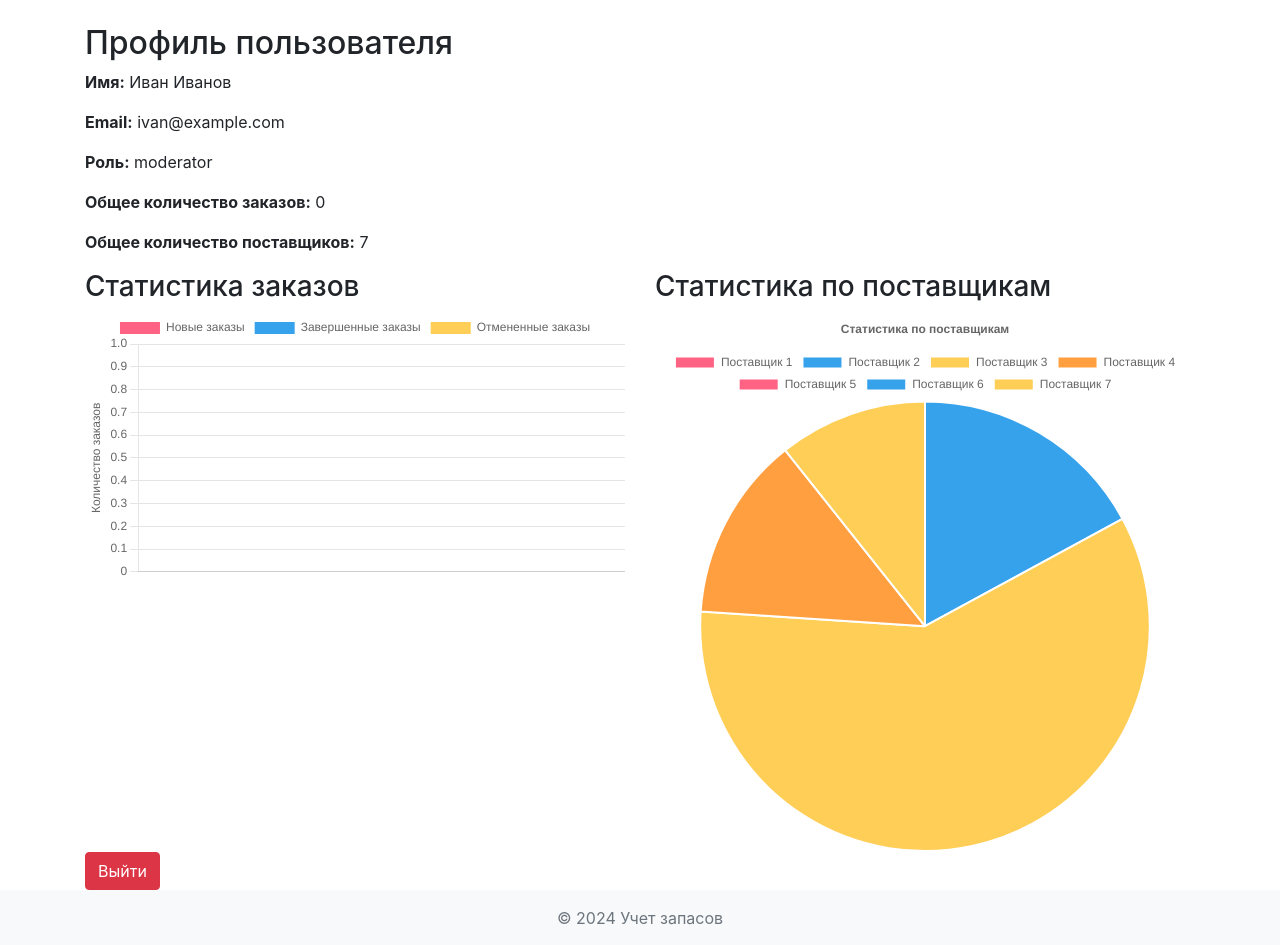
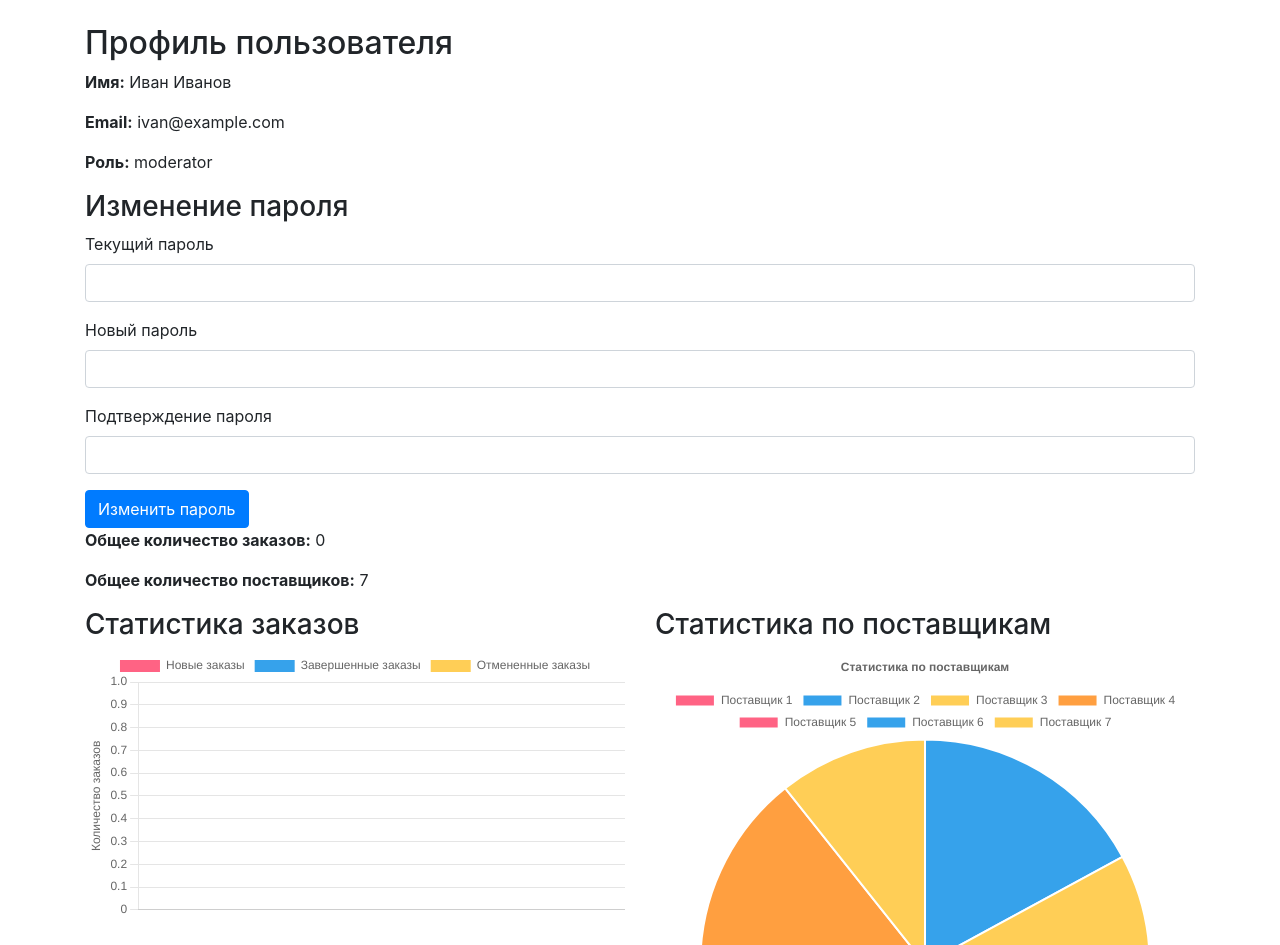
Before and after one commit to Demi-Play/record_keeping_app, a Flask app: page /profile in a window 1280 px wide. Shown: the part 56-1001 px from the top of the page. Run offline with Flask 3, Linux system fonts and the light colour scheme; a user stored in the database is signed in; some libraries are stand-ins or nearby versions.

Commit message:
Change password

```diff
--- a/app/forms.py
+++ b/app/forms.py
@@ -1,7 +1,7 @@
 from flask_wtf import FlaskForm
 from wtforms_sqlalchemy.fields import QuerySelectField
 from wtforms import DateTimeField, HiddenField, SelectField, StringField, PasswordField, IntegerField, SubmitField
-from wtforms.validators import DataRequired, Email, Length
+from wtforms.validators import DataRequired, Email, Length, EqualTo
 from app.models import InventoryItem, Supplier, User
 
 class RegistrationForm(FlaskForm):
@@ -15,6 +15,12 @@ class LoginForm(FlaskForm):
     email = StringField('Email', validators=[DataRequired(), Email()])
     password = PasswordField('Пароль', validators=[DataRequired()])
     submit = SubmitField('Войти')
+
+class ChangePasswordForm(FlaskForm):
+    current_password = PasswordField('Текущий пароль', validators=[DataRequired()])
+    new_password = PasswordField('Новый пароль', validators=[DataRequired()])
+    confirm_password = PasswordField('Подтверждение пароля', validators=[DataRequired(), EqualTo('new_password', message='Пароли не совпадают')])
+    submit = SubmitField('Изменить пароль')
 
 class InventoryItemForm(FlaskForm):
     name = StringField('Наименование товара', validators=[DataRequired()])
--- a/app/templates/profile.html
+++ b/app/templates/profile.html
@@ -13,6 +13,23 @@
 {% else %}
 <p><strong>Роль:</strong> client</p>
 {% endif %}
+<h3>Изменение пароля</h3>
+<form method="POST">
+    {{ form.hidden_tag() }}
+    <div class="form-group">
+        {{ form.current_password.label(class="form-control-label") }}
+        {{ form.current_password(class="form-control") }}
+    </div>
+    <div class="form-group">
+        {{ form.new_password.label(class="form-control-label") }}
+        {{ form.new_password(class="form-control") }}
+    </div>
+    <div class="form-group">
+        {{ form.confirm_password.label(class="form-control-label") }}
+        {{ form.confirm_password(class="form-control") }}
+    </div>
+    <button type="submit" class="btn btn-primary">Изменить пароль</button>
+</form>
 <p><strong>Общее количество заказов:</strong> {{ total_orders }}</p>
 <p><strong>Общее количество поставщиков:</strong> {{ total_suppliers }}</p>
 
--- a/app/views.py
+++ b/app/views.py
@@ -1,7 +1,7 @@
 from flask import abort, render_template, redirect, url_for, flash, request
 from flask_login import LoginManager, login_user, logout_user, login_required, current_user
 from app import app, db
-from app.forms import OrderForm, RegistrationForm, LoginForm, InventoryItemForm, SupplierForm
+from app.forms import ChangePasswordForm, OrderForm, RegistrationForm, LoginForm, InventoryItemForm, SupplierForm
 from app.models import InventoryItem, Supplier, User, Order, InventoryChangeHistory
 
 @app.route('/')
@@ -75,9 +75,25 @@ def logout():
     flash('Вы вышли из аккаунта.', 'success')
     return redirect(url_for('index'))
 
-@app.route('/profile')
+@app.route('/profile', methods=['GET', 'POST'])
 @login_required
 def profile():
+    form = ChangePasswordForm()
+
+    if form.validate_on_submit():
+        if not current_user.check_password(form.current_password.data):
+            flash('Неверный текущий пароль.', 'danger')
+            return redirect(url_for('profile'))
+
+        if form.new_password.data != form.confirm_password.data:
+            flash('Новый пароль и подтверждение не совпадают.', 'danger')
+            return redirect(url_for('profile'))
+
+        current_user.set_password(form.new_password.data)
+        db.session.commit()
+        flash('Пароль успешно изменен.', 'success')
+        return redirect(url_for('profile'))
+
     # Получаем статистику по заказам
     total_orders = Order.query.filter_by(user_id=current_user.id).count()
     total_suppliers = Supplier.query.count()
@@ -100,7 +116,8 @@ def profile():
                            total_orders=total_orders,
                            total_suppliers=total_suppliers,
                            orders_data=orders_data_list,
-                           supplier_counts=supplier_counts)
+                           supplier_counts=supplier_counts,
+                           form=form)  # Передаем форму в шаблон
 
 @app.route('/admin', methods=['GET', 'POST'])
 @login_required
```
Also changed, not shown: instance/database.db.
